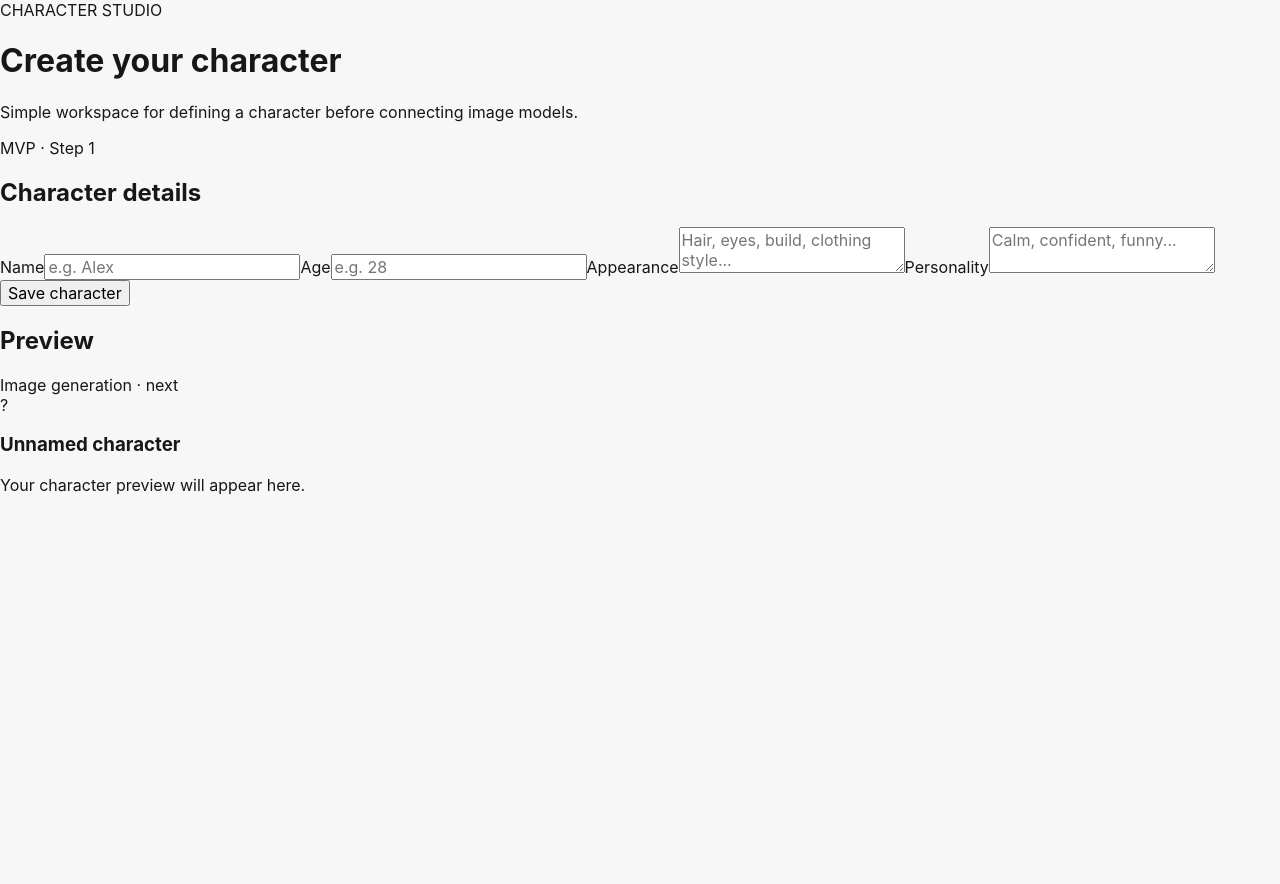
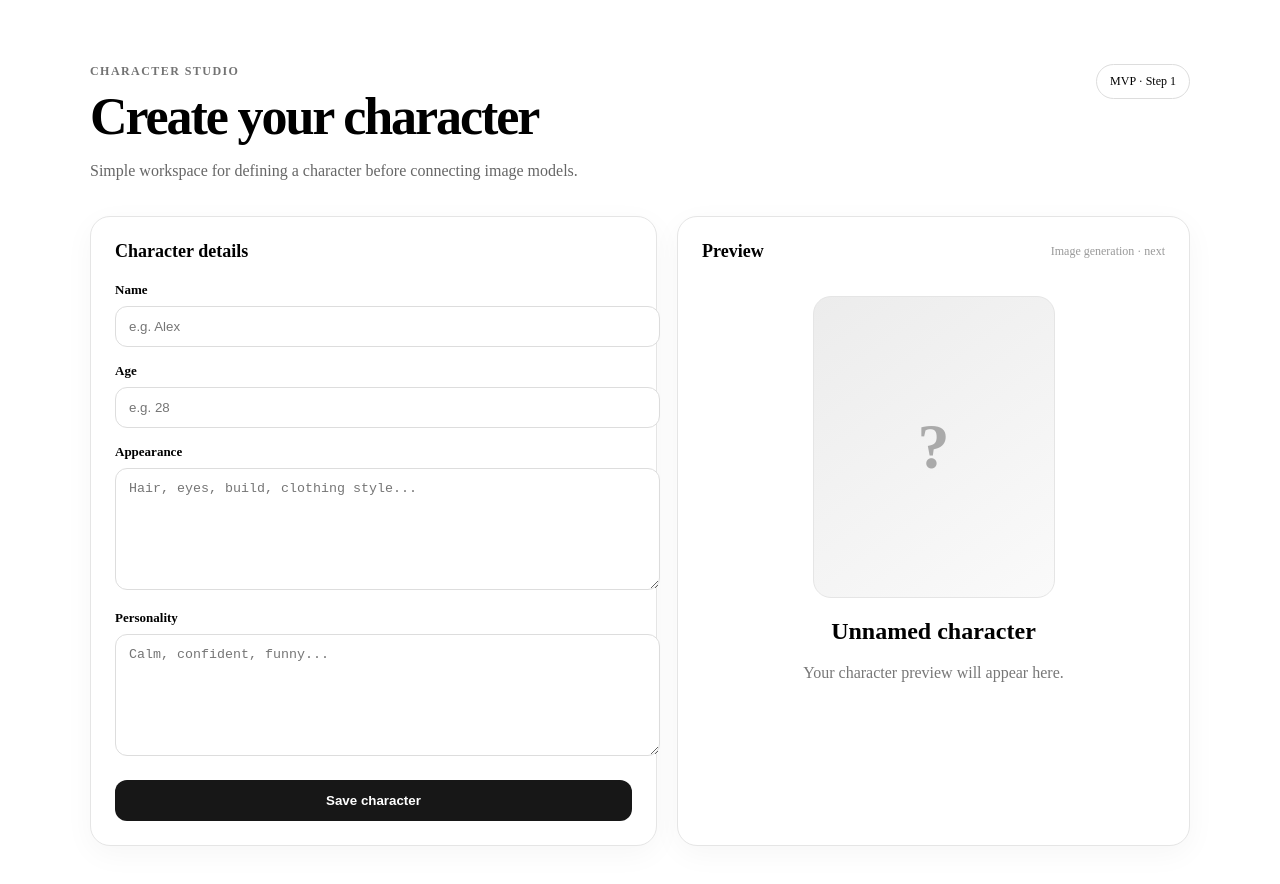
Before and after one commit to freemonkeyyourlife-lab/character-studio, a Next.js app: page / in a window 1280 px wide. Shown: the top 884 px of the page. Before the commit the page ends 800 px from the top, so only its background shows below. Built offline with nearby package versions, Linux system fonts and the light colour scheme.

Commit message:
Complete Character Studio styling

```diff
--- a/app/globals.css
+++ b/app/globals.css
@@ -1,9 +1,30 @@
-* { box-sizing: border-box; }
-html, body { margin: 0; padding: 0; min-height: 100%; }
-body {
-  font-family: Inter, ui-sans-serif, system-ui, -apple-system, BlinkMacSystemFont, "Segoe UI", sans-serif;
-  background: #f7f7f8;
-  color: #171717;
+.shell { max-width: 1100px; margin: 0 auto; padding: 56px 24px 80px; }
+.header { display: flex; justify-content: space-between; gap: 24px; align-items: flex-start; margin-bottom: 32px; }
+.eyebrow { font-size: 12px; font-weight: 800; letter-spacing: .12em; color: #737373; margin-bottom: 8px; }
+h1 { margin: 0; font-size: clamp(32px, 5vw, 52px); letter-spacing: -.04em; }
+.header p { margin: 12px 0 0; color: #666; max-width: 620px; line-height: 1.6; }
+.status { border: 1px solid #ddd; background: white; border-radius: 999px; padding: 9px 13px; font-size: 12px; white-space: nowrap; }
+.grid { display: grid; grid-template-columns: 1.05fr .95fr; gap: 20px; }
+.card { background: white; border: 1px solid #e5e5e5; border-radius: 20px; padding: 24px; box-shadow: 0 8px 30px rgba(0,0,0,.04); }
+.card h2 { margin: 0 0 20px; font-size: 18px; }
+label { display: block; font-size: 13px; font-weight: 700; margin-top: 16px; }
+input, textarea { width: 100%; margin-top: 8px; border: 1px solid #ddd; border-radius: 12px; padding: 12px 13px; outline: none; background: #fff; }
+textarea { min-height: 96px; resize: vertical; }
+input:focus, textarea:focus { border-color: #999; }
+.primary { width: 100%; margin-top: 20px; border: 0; border-radius: 12px; padding: 13px 16px; background: #171717; color: white; font-weight: 700; }
+.saved { margin-top: 12px; text-align: center; font-size: 13px; color: #4b5563; }
+.preview { min-height: 520px; display: flex; flex-direction: column; align-items: center; text-align: center; }
+.previewTop { width: 100%; display: flex; justify-content: space-between; align-items: center; text-align: left; }
+.previewTop h2 { margin: 0; }
+.previewTop span { color: #999; font-size: 12px; }
+.avatar { width: 240px; height: 300px; border-radius: 18px; margin: 34px 0 20px; display: grid; place-items: center; background: linear-gradient(145deg, #ececec, #fafafa); border: 1px solid #e5e5e5; }
+.avatar span { font-size: 64px; color: #aaa; font-weight: 800; }
+.preview h3 { margin: 0; font-size: 24px; }
+.preview p { color: #777; line-height: 1.5; max-width: 420px; }
+.tags { display: flex; flex-wrap: wrap; justify-content: center; gap: 8px; }
+.tags span { padding: 7px 10px; border-radius: 999px; background: #f1f1f1; color: #555; font-size: 12px; }
+@media (max-width: 760px) {
+  .shell { padding: 32px 16px 60px; }
+  .header { flex-direction: column; }
+  .grid { grid-template-columns: 1fr; }
 }
-button, input, textarea, select { font: inherit; }
-button { cursor: pointer; }
```
